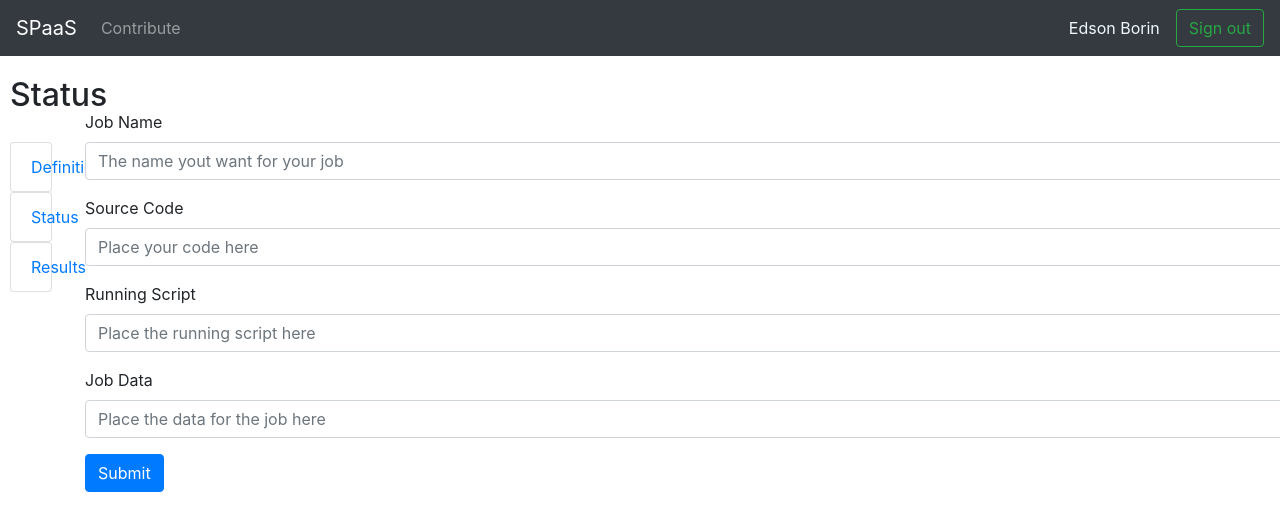
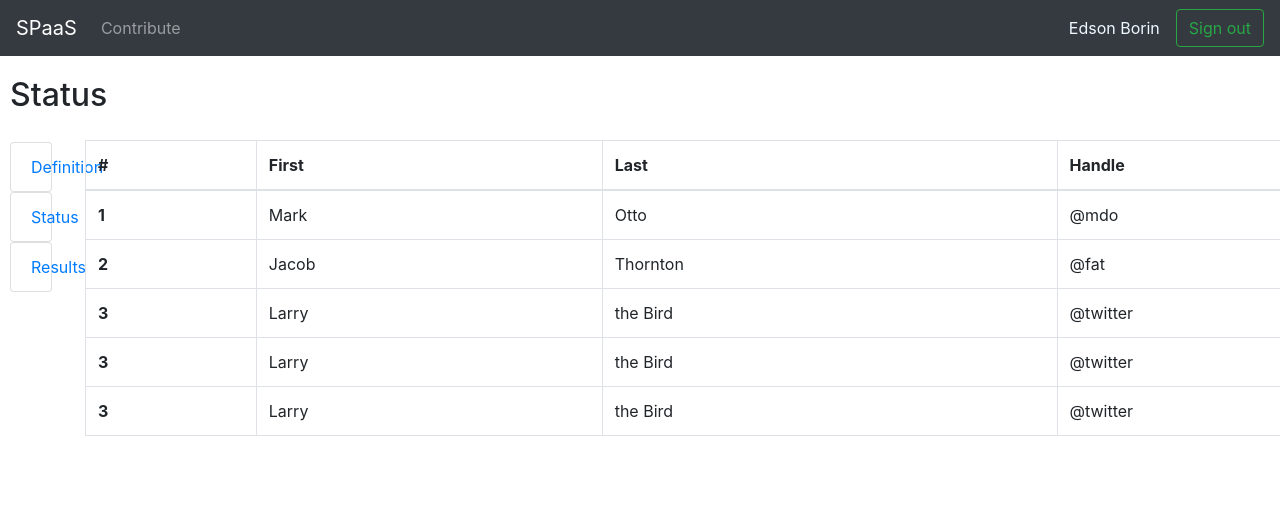
Before and after one commit to Guilhermeslucas/SPaaS, an Angular app in the folder front-end/: page /status in a window 1280 px wide. Shown: the top 530 px of the page. Built offline with nearby package versions, Linux system fonts and the light colour scheme.

Commit message:
first and second screen are done

```diff
--- a/front-end/src/app/definition/definition.component.html
+++ b/front-end/src/app/definition/definition.component.html
@@ -26,7 +26,7 @@
 
 <div class="sidemenu">
     <ul class="list-group">
-        <a href="/definiton"><li class="list-group-item">Definition</li></a>
+        <a href="/definition"><li class="list-group-item">Definition</li></a>
         <a href="/status"><li class="list-group-item">Status</li></a>
         <a href="/results"><li class="list-group-item">Results</li></a>
     </ul>
--- a/front-end/src/app/results/results.component.html
+++ b/front-end/src/app/results/results.component.html
@@ -25,7 +25,7 @@
 
   <div class="sidemenu">
       <ul class="list-group">
-          <a href="/definiton"><li class="list-group-item">Definition</li></a>
+          <a href="/definition"><li class="list-group-item">Definition</li></a>
           <a href="/status"><li class="list-group-item">Status</li></a>
           <a href="/results"><li class="list-group-item">Results</li></a>
       </ul>
--- a/front-end/src/app/status/status.component.css
+++ b/front-end/src/app/status/status.component.css
@@ -11,7 +11,8 @@
 
 .custom-table {
     position: absolute;
-    top: 110px;
+    top: 140px;
+    width: 1400px;
 }
 
 .custom-forms {
--- a/front-end/src/app/status/status.component.html
+++ b/front-end/src/app/status/status.component.html
@@ -25,7 +25,7 @@
 
   <div class="sidemenu">
       <ul class="list-group">
-          <a href="/definiton"><li class="list-group-item">Definition</li></a>
+          <a href="/definition"><li class="list-group-item">Definition</li></a>
           <a href="/status"><li class="list-group-item">Status</li></a>
           <a href="/results"><li class="list-group-item">Results</li></a>
       </ul>
@@ -33,26 +33,47 @@
 
   <div class="container">
       <div class="custom-table">
-          <form>
-                  <div class="custom-forms">
-                  <div class="form-group">
-                      <label for="jobname">Job Name</label>
-                      <input  class="form-control" id="jobname" placeholder="The name yout want for your job">
-                  </div>
-                  <div class="form-group">
-                      <label for="codeinput">Source Code</label>
-                      <input  class="form-control" id="codeinput" placeholder="Place your code here">
-                  </div>
-                  <div class="form-group">
-                      <label for="scriptinput">Running Script</label>
-                      <input  class="form-control" id="scriptinput" placeholder="Place the running script here">
-                  </div>
-                  <div class="form-group">
-                      <label for="datainput">Job Data</label>
-                      <input class="form-control" id="datainput" placeholder="Place the data for the job here">
-                  </div>
-                  <button type="submit" class="btn btn-primary">Submit</button>
-                  </div>
-          </form>
-      </div>
+          <table class="table table-bordered">
+              <thead>
+                <tr>
+                  <th scope="col">#</th>
+                  <th scope="col">First</th>
+                  <th scope="col">Last</th>
+                  <th scope="col">Handle</th>
+                </tr>
+              </thead>
+              <tbody>
+                <tr>
+                  <th scope="row">1</th>
+                  <td>Mark</td>
+                  <td>Otto</td>
+                  <td>@mdo</td>
+                </tr>
+                <tr>
+                  <th scope="row">2</th>
+                  <td>Jacob</td>
+                  <td>Thornton</td>
+                  <td>@fat</td>
+                </tr>
+                <tr>
+                  <th scope="row">3</th>
+                  <td>Larry</td>
+                  <td>the Bird</td>
+                  <td>@twitter</td>
+                </tr>
+                <tr>
+                    <th scope="row">3</th>
+                    <td>Larry</td>
+                    <td>the Bird</td>
+                    <td>@twitter</td>
+                  </tr>
+                  <tr>
+                      <th scope="row">3</th>
+                      <td>Larry</td>
+                      <td>the Bird</td>
+                      <td>@twitter</td>
+                    </tr>
+              </tbody>
+            </table>
+       </div>
   </div>
```
